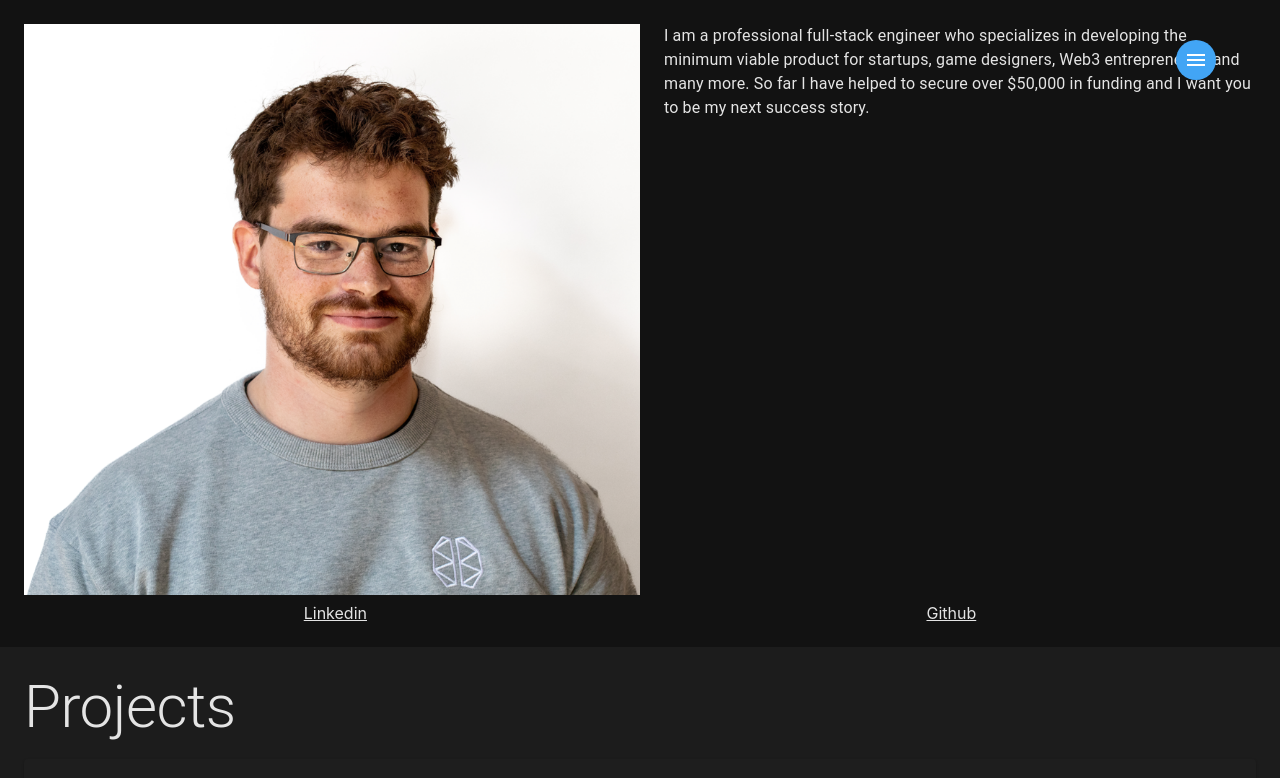
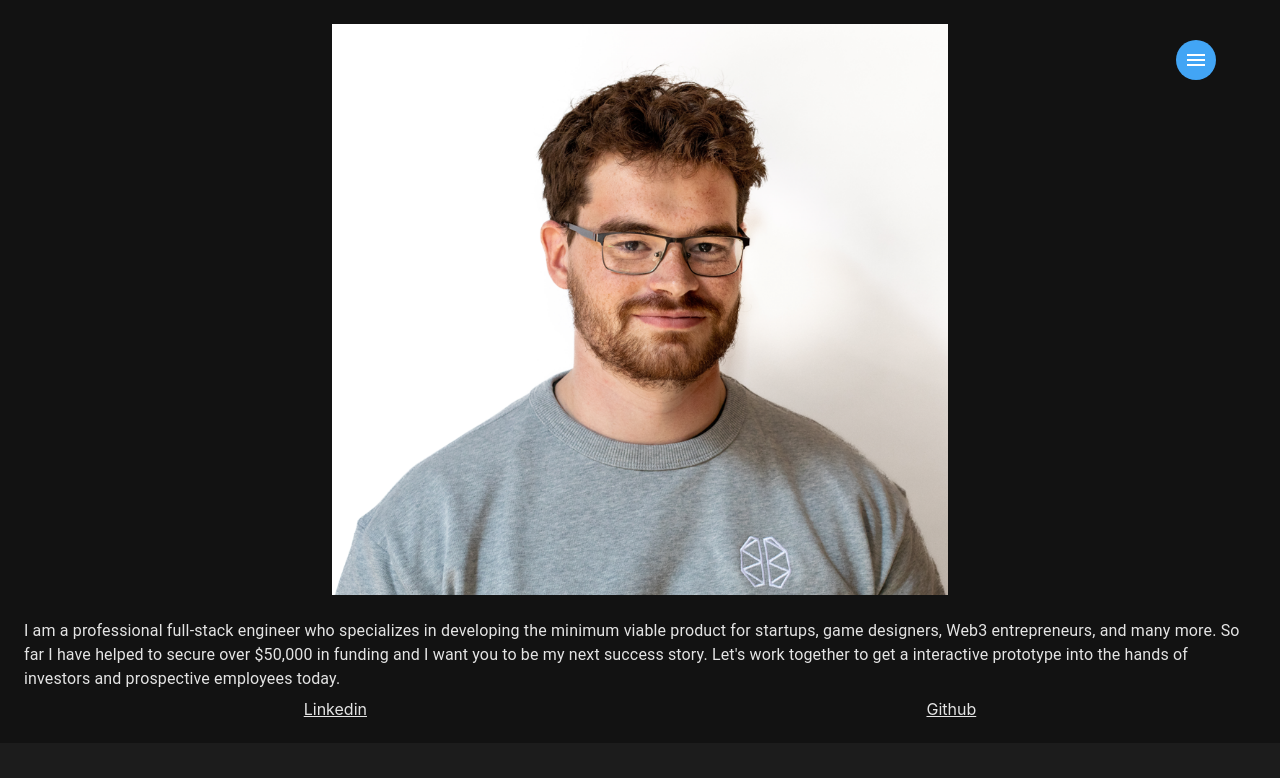
Before and after one commit to zringwood/portfolio-website, a React (Create React App) app: page / in a window 1280 px wide. Shown: the top 778 px of the page. Built offline with nearby package versions, Linux system fonts and the light colour scheme; the HTML template or start-up script is replaced by a standard one.

Commit message:
Better copy

```diff
--- a/src/pages/Biography/Biography.jsx
+++ b/src/pages/Biography/Biography.jsx
@@ -23,8 +23,10 @@ function Biography() {
                     flexDirection: "column",
                     columnGap:theme.spacing(3),
                     marginBottom:theme.spacing(1),
+                    rowGap: theme.spacing(3),
                     [ theme.breakpoints.up("sm")]:{
-                        flexDirection:"row"
+                        // flexDirection:"row"
+                        justifyContent: "center",
                     }}}>
                 <Box component="img" src={Headshot} alt="My Headshot" sx={{
                     width:"100%",
@@ -32,11 +34,12 @@ function Biography() {
                    [ theme.breakpoints.up("sm")]:{
                        width:"50%",
                        height:"50%",
+                       margin:"auto"
                    }
         }}></Box>
                 <Typography variant="body1">
                     I am a professional full-stack engineer who specializes in developing the minimum viable product for startups, game designers, Web3 entrepreneurs, and many more.
-                    So far I have helped to secure over $50,000 in funding and I want you to be my next success story.
+                    So far I have helped to secure over $50,000 in funding and I want you to be my next success story. Let's work together to get a interactive prototype into the hands of investors and prospective employees today.
                 </Typography>
                 </Box>
                 <Box sx={{ display: "flex",
```
